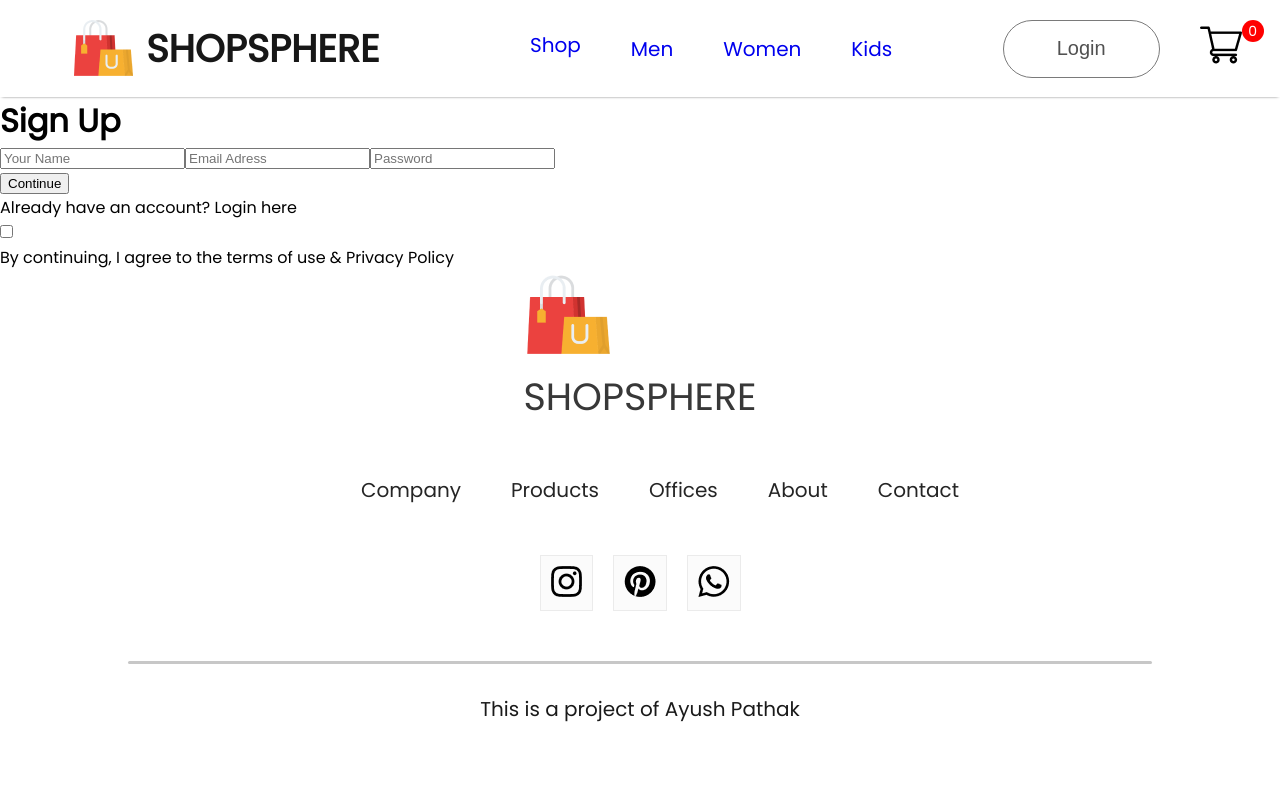
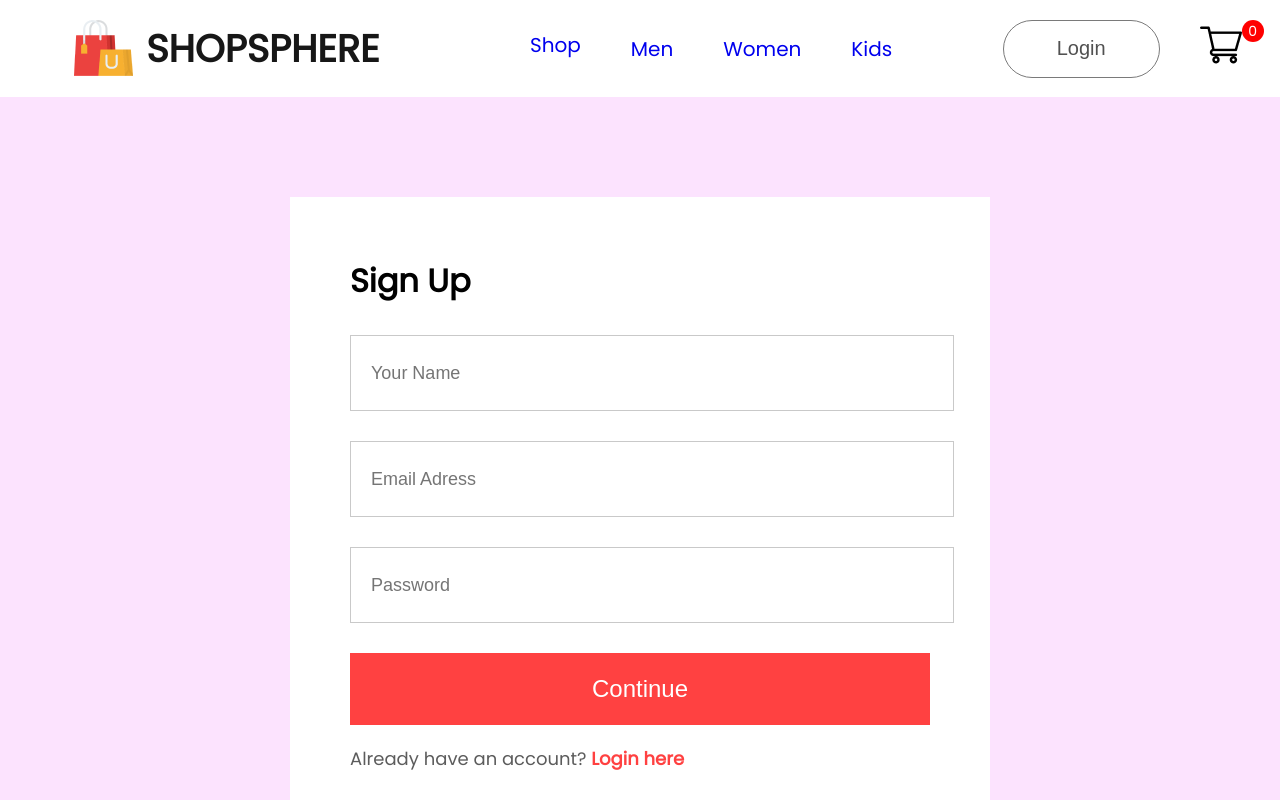
Before and after one commit to ayushpathak477/E-Commerce, a React (Create React App) app in the folder frontend/: page /login in a window 1280 px wide. Shown: the top 800 px of the page. Built offline with nearby package versions, Linux system fonts and the light colour scheme.

Commit message:
added css properties for login page

```diff
--- /dev/null
+++ b/frontend/src/Pages/CSS/LoginSignup.css
@@ -0,0 +1,61 @@
+.loginsignup{
+    width: 100%;
+    height: 80vh;
+    background: #fce3fe;
+    padding-top: 100px;
+}
+.loginsignup-container{
+    width: 580px;
+    height: 600px;
+    background: white;
+    margin: auto;
+    padding: 40px 60px;
+}
+.loginsignup-container h1{
+    margin: 20px 0px;
+}
+.loginsignup-fields{
+    display: flex;
+    flex-direction: column;
+    gap: 30px;
+    margin-top: 30px;
+}
+.loginsignup-fields input{
+    height: 72px;
+    width: 100%;
+    padding-left: 20px;
+    border: 1px solid #c9c9c9;
+    outline: none;
+    color: #5c5c5c;
+    font-size: 18px;
+}
+.loginsignup-container button{
+    width: 580px;
+    height: 72px;
+    color: white;
+    background: #ff4141;
+    margin-top: 30px;
+    border: none;
+    font-size: 24px;
+    font-weight: 500;
+    cursor: pointer;
+}
+.loginsignup-login{
+    margin-top: 20px;
+    color: #5c5c5c;
+    font-size: 18px;
+    font-weight: 500;
+}
+.loginsignup-login span{
+    color: #ff4141;
+    font-weight: 600;
+}
+.loginsignup-agree{
+    display: flex;
+    align-items: center;
+    margin-top: 25px;
+    gap: 20px;
+    color: #5c5c5c;
+    font-size: 18px;
+    font-weight: 500;
+}
--- a/frontend/src/Pages/LoginSignup.jsx
+++ b/frontend/src/Pages/LoginSignup.jsx
@@ -1,4 +1,5 @@
 import React from "react";
+import './CSS/LoginSignup.css'
 
 const LoginSignup = () => {
   return <div className="loginsignup">
```
